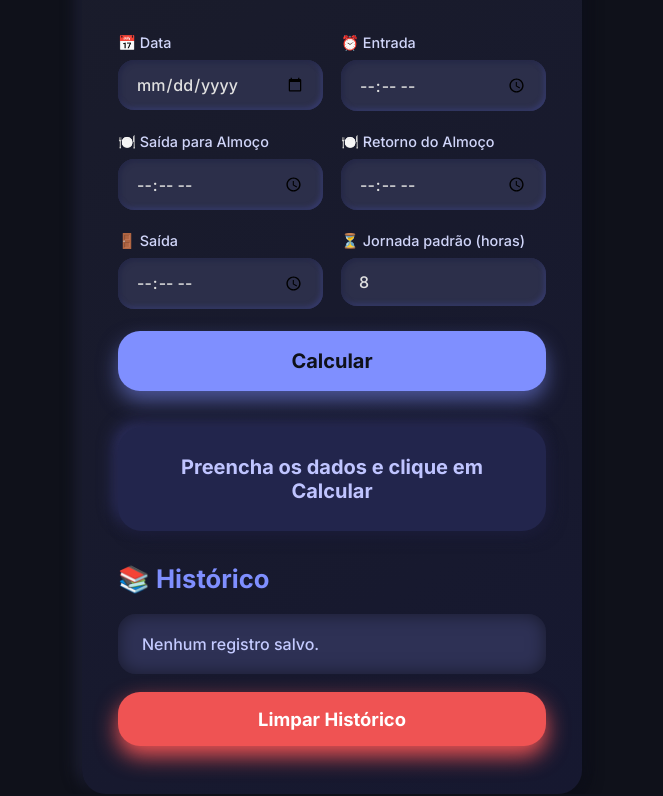
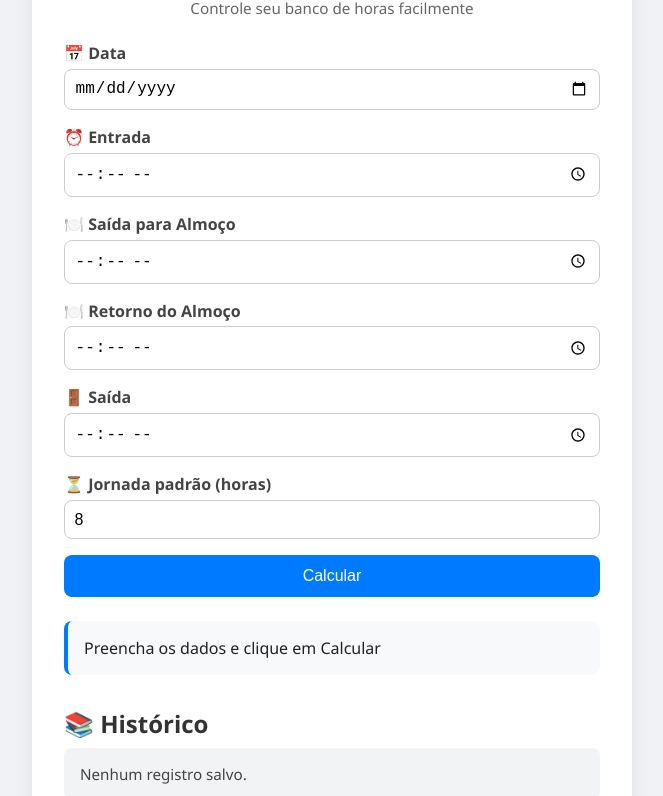
Before and after one commit to samuu71/Calculadora-de-Horas, a plain HTML site: page index.html in a window 1280 px wide. Shown: the part 97-893 px from the top of the page, without its empty margins (308-971 px from the left). Drawn offline with Linux system fonts and the light colour scheme.

Commit message:
Update style.css

```diff
--- a/style.css
+++ b/style.css
@@ -1,67 +1,46 @@
-@import url('https://fonts.googleapis.com/css2?family=Inter:wght@300;500;700&display=swap');
-
+/* Reset básico */
 * {
-  margin: 0; padding: 0; box-sizing: border-box;
-  font-family: 'Inter', sans-serif;
-}
-
-html, body {
-  height: 100%;
-  background-color: #0f111a;
-  color: #e0e0e0;
-  display: flex;
-  justify-content: center;
-  align-items: center;
-  padding: 20px;
-  -webkit-font-smoothing: antialiased;
-  -moz-osx-font-smoothing: grayscale;
+  margin: 0;
+  padding: 0;
+  box-sizing: border-box;
 }
 
 body {
-  user-select: none;
+  font-family: "Segoe UI", Tahoma, Geneva, Verdana, sans-serif;
+  background-color: #f0f2f5;
+  color: #333;
+  padding: 1rem;
 }
 
 .container {
-  background: linear-gradient(145deg, #1a1c2a, #161830);
-  padding: 48px 36px;
-  border-radius: 24px;
-  width: 100%;
-  max-width: 500px;
-  box-shadow:
-    5px 5px 15px #0b0d17,
-    -5px -5px 15px #22243b;
-  display: flex;
-  flex-direction: column;
-  align-items: center;
+  max-width: 600px;
+  margin: 0 auto;
+  background-color: #ffffff;
+  padding: 2rem;
+  border-radius: 12px;
+  box-shadow: 0 8px 20px rgba(0, 0, 0, 0.08);
 }
 
 header {
   text-align: center;
-  margin-bottom: 36px;
-  width: 100%;
+  margin-bottom: 1.5rem;
 }
 
-header h1 {
-  font-weight: 700;
-  font-size: 2.8rem;
-  color: #a5b4fc;
-  user-select: text;
+h1 {
+  font-size: 1.8rem;
+  color: #222;
 }
 
 .subtitle {
-  font-weight: 300;
-  font-size: 1.2rem;
-  color: #7a84c6;
-  margin-top: 6px;
-  user-select: text;
+  color: #666;
+  font-size: 0.95rem;
+  margin-top: 0.5rem;
 }
 
 form {
-  width: 100%;
-  display: grid;
-  grid-template-columns: repeat(auto-fit,minmax(180px,1fr));
-  gap: 22px 18px;
-  margin-bottom: 36px;
+  display: flex;
+  flex-direction: column;
+  gap: 1rem;
 }
 
 .input-group {
@@ -70,156 +49,96 @@ form {
 }
 
 label {
-  font-weight: 500;
-  margin-bottom: 8px;
-  color: #d0d5f9;
-  font-size: 0.9rem;
-  user-select: text;
+  margin-bottom: 0.3rem;
+  font-weight: 600;
+  color: #444;
 }
 
-input[type="time"],
-input[type="number"],
-input[type="date"] {
-  background: #2c2f4a;
-  border: none;
-  border-radius: 16px;
-  padding: 14px 18px;
+input {
+  padding: 0.6rem;
+  border: 1px solid #ccc;
+  border-radius: 8px;
   font-size: 1rem;
-  color: #e0e0e0;
-  box-shadow:
-    inset 2px 2px 5px #232645,
-    inset -2px -2px 5px #383d70;
-  transition: box-shadow 0.3s ease, background-color 0.3s ease;
-  user-select: text;
+  transition: border-color 0.3s ease;
 }
 
-input[type="time"]:focus,
-input[type="number"]:focus,
-input[type="date"]:focus {
+input:focus {
   outline: none;
-  background-color: #383f7c;
-  box-shadow:
-    0 0 8px 3px #7f8fff,
-    inset 1px 1px 5px #1f2250;
+  border-color: #007bff;
 }
 
-form button.btn-primary {
-  grid-column: 1 / -1;
-  background-color: #7f8fff;
-  color: #0f111a;
-  padding: 18px 0;
-  border-radius: 22px;
+.btn-primary,
+.btn-danger {
+  padding: 0.75rem;
+  font-size: 1rem;
   border: none;
-  font-weight: 700;
-  font-size: 1.25rem;
+  border-radius: 8px;
   cursor: pointer;
-  transition: background-color 0.3s ease, box-shadow 0.3s ease;
-  user-select: none;
-  box-shadow:
-    0 10px 20px rgba(127, 143, 255, 0.5);
+  transition: background 0.3s ease, transform 0.1s ease;
 }
 
-form button.btn-primary:hover {
-  background-color: #5f6fe6;
-  box-shadow:
-    0 14px 28px rgba(95, 111, 230, 0.7);
+.btn-primary {
+  background-color: #007bff;
+  color: #fff;
+}
+
+.btn-primary:hover {
+  background-color: #0056b3;
+  transform: scale(1.02);
+}
+
+.btn-danger {
+  background-color: #dc3545;
+  color: #fff;
+  margin-top: 1rem;
+}
+
+.btn-danger:hover {
+  background-color: #a71d2a;
+  transform: scale(1.02);
 }
 
 .card {
-  background: #22254c;
-  border-radius: 24px;
-  padding: 28px 32px;
-  width: 100%;
-  box-shadow:
-    5px 5px 15px #1a1b36,
-    -5px -5px 15px #2d2f60;
-  color: #bfc4ff;
-  font-weight: 600;
-  font-size: 1.25rem;
-  min-height: 100px;
-  display: flex;
-  align-items: center;
-  justify-content: center;
-  user-select: text;
-  text-align: center;
+  margin-top: 1.5rem;
+  padding: 1rem;
+  background-color: #f8f9fa;
+  border-left: 4px solid #007bff;
+  border-radius: 8px;
+  font-size: 1rem;
+  color: #222;
 }
 
 .historico-section {
-  width: 100%;
-  margin-top: 32px;
-  user-select: none;
-}
-
-.historico-section h2 {
-  color: #7f8fff;
-  margin-bottom: 20px;
-  font-weight: 700;
-  font-size: 1.6rem;
-  user-select: text;
+  margin-top: 2rem;
 }
 
 #historico {
-  max-height: 280px;
-  overflow-y: auto;
-  background: #2e3155;
-  border-radius: 18px;
-  padding: 20px 24px;
-  box-shadow: inset 0 0 18px rgba(0, 0, 0, 0.5);
-  color: #c4caff;
-  font-size: 1rem;
-  font-weight: 500;
+  background-color: #f1f3f5;
+  border-radius: 8px;
+  padding: 1rem;
+  margin-top: 0.5rem;
+  min-height: 50px;
+  font-size: 0.95rem;
+  color: #444;
 }
 
-#historico div {
-  margin-bottom: 18px;
-  padding-bottom: 12px;
-  border-bottom: 1px solid #454a8f;
-  user-select: text;
-}
-
-#historico div:last-child {
-  border-bottom: none;
-}
-
-.btn-danger {
-  width: 100%;
-  margin-top: 18px;
-  background-color: #ef5353;
-  padding: 16px 0;
-  border: none;
-  border-radius: 22px;
-  font-size: 1.15rem;
-  font-weight: 700;
-  cursor: pointer;
-  color: white;
-  transition: background-color 0.3s ease, box-shadow 0.3s ease;
-  user-select: none;
-  box-shadow: 0 10px 22px #ef5353;
-}
-
-.btn-danger:hover {
-  background-color: #cc3b3b;
-  box-shadow: 0 14px 28px #cc3b3b;
-}
-
-@media (max-width: 520px) {
-  form {
-    grid-template-columns: 1fr !important;
+/* Responsividade */
+@media (max-width: 600px) {
+  .container {
+    padding: 1rem;
   }
 
-  .container {
-    padding: 36px 28px;
+  h1 {
+    font-size: 1.5rem;
   }
 
-  header h1 {
-    font-size: 2.2rem;
+  .card,
+  #historico {
+    font-size: 0.95rem;
   }
 
-  .historico-section h2 {
-    font-size: 1.3rem;
-  }
-
-  form button.btn-primary,
+  input,
+  .btn-primary,
   .btn-danger {
     font-size: 1rem;
   }
```
